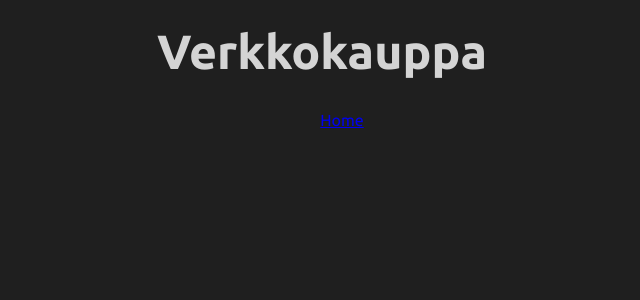
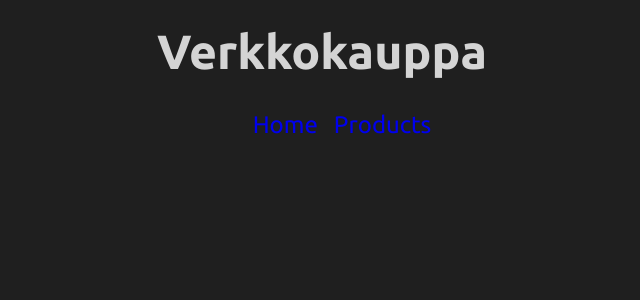
Before and after one commit to valvira-gh/verkkokauppa, a Next.js app: page / in a window 1280 px wide. Shown: the top 300 px of the page, without its empty margins (326-966 px from the left). Built offline with nearby package versions, Linux system fonts and the light colour scheme.

Commit message:
Products page

```diff
--- a/app/components/ui/header/Header.tsx
+++ b/app/components/ui/header/Header.tsx
@@ -6,7 +6,14 @@ const Navbar: React.FC = () => {
     <nav className={styles.navbar}>
       <ul className={styles.navList}>
         <li className={styles.navItem}>
-          <Link href="/">Home</Link>
+          <Link className={styles.navLink} href="/">
+            Home
+          </Link>
+        </li>
+        <li className={styles.navItem}>
+          <Link className={styles.navLink} href="/products">
+            Products
+          </Link>
         </li>
       </ul>
     </nav>
--- a/app/components/ui/header/header.module.css
+++ b/app/components/ui/header/header.module.css
@@ -12,4 +12,11 @@
 
 .navList {
     list-style: none;
+    display: flex;
+    gap: 1rem;
 }
+
+.navLink {
+    text-decoration: none;
+    font-size: 1.5rem;
+}
```
Also changed, not shown: app/products/page.tsx (added, +40 -0 lines), app/products/page.module.css (added).
